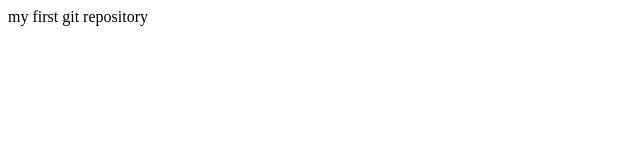
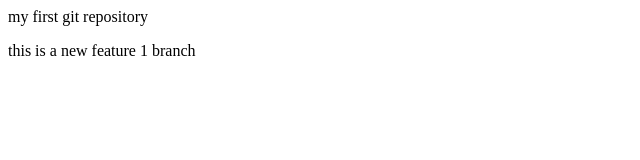
Before and after one commit to AshwinMahawar/Localrepo, a plain HTML site: page index.html in a window 1280 px wide. Shown: the whole page, without its empty margins (0-640 px from the left). Drawn offline with Linux system fonts and the light colour scheme.

Commit message:
new feature1 branch

```diff
--- a/index.html
+++ b/index.html
@@ -1 +1,2 @@
 <p>my first git repository</p>
+<p>this is a new feature 1 branch</p>
```
